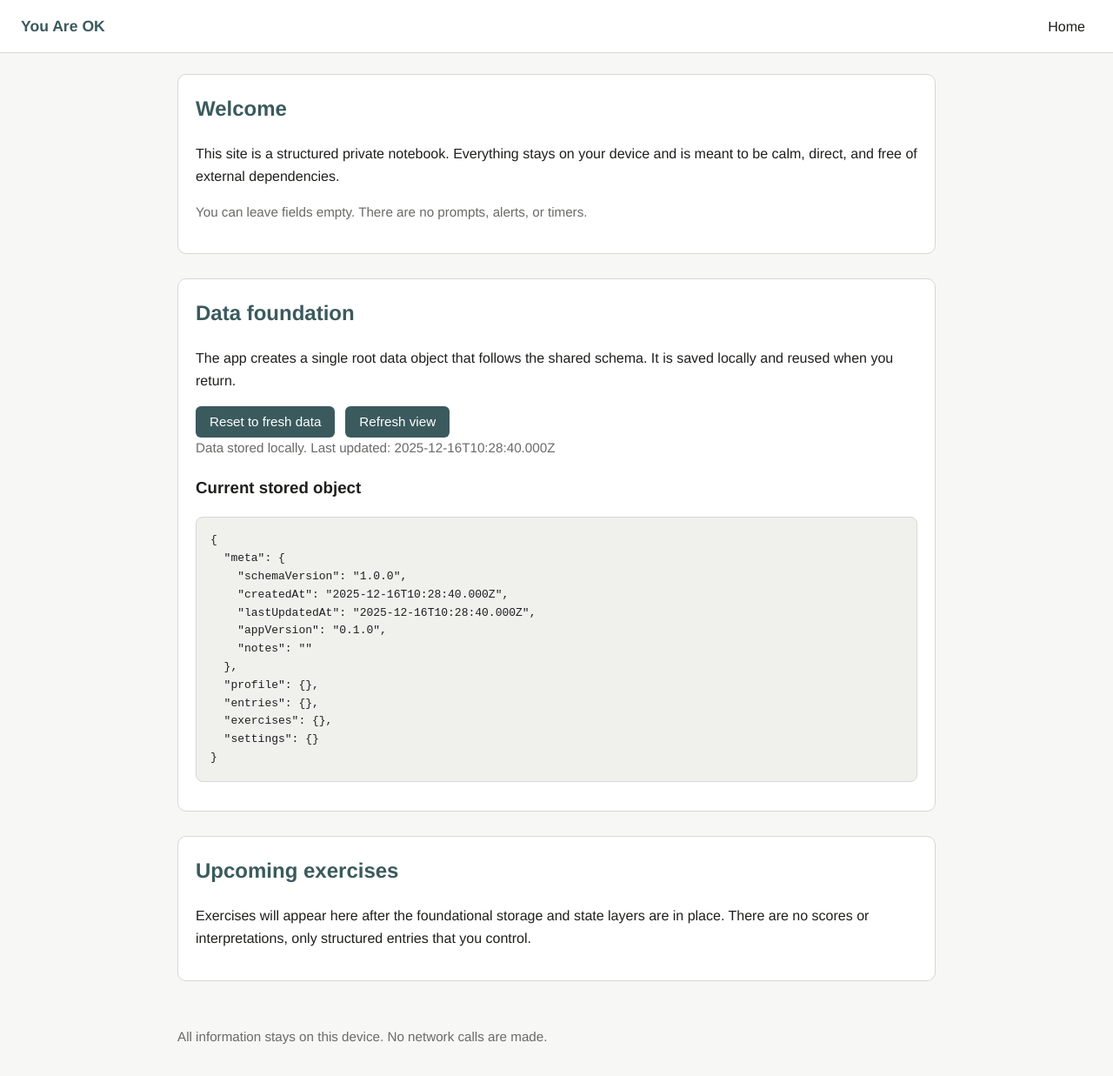
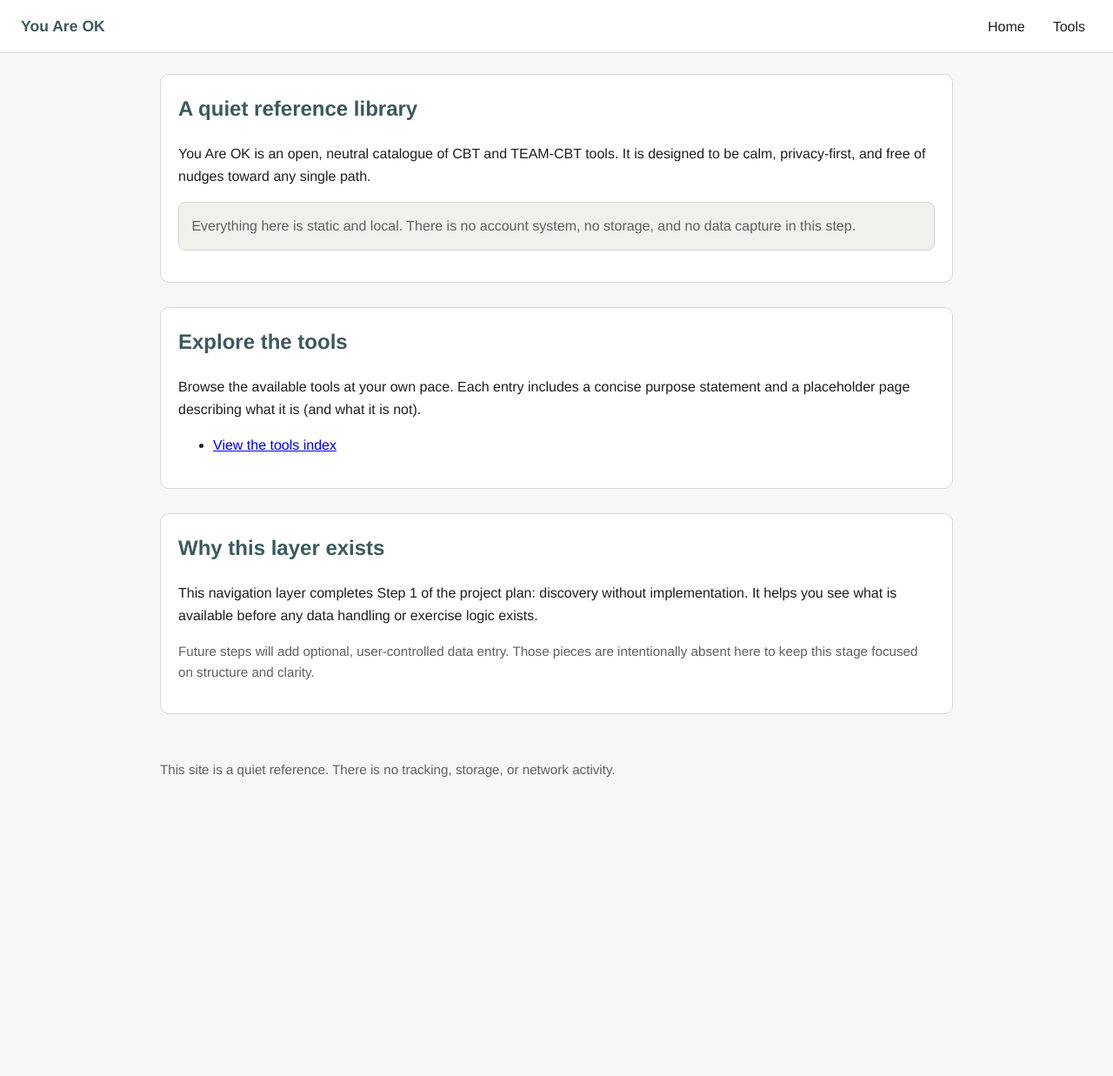
Before and after one commit to ptrcko/you-are-ok, a Jekyll site: the page built from index.md, in a window 1280 px wide and 1237 px high. Shown: the whole window at 87% size. Built offline with Jekyll 4.4.1, drawn with Linux system fonts in a browser that asks for light colours.

Commit message:
Add navigation-first tool discovery pages

```diff
--- a/_layouts/default.html
+++ b/_layouts/default.html
@@ -12,6 +12,7 @@
       <p class="nav-title">{{ site.title }}</p>
       <ul class="nav-links">
         <li><a href="{{ '/' | relative_url }}">Home</a></li>
+        <li><a href="{{ '/tools/' | relative_url }}">Tools</a></li>
       </ul>
     </nav>
   </header>
@@ -21,9 +22,7 @@
   </main>
 
   <footer>
-    <p class="status-note">All information stays on this device. No network calls are made.</p>
+    <p class="status-note">This site is a quiet reference. There is no tracking, storage, or network activity.</p>
   </footer>
-
-  <script src="{{ '/assets/js/app.js' | relative_url }}"></script>
 </body>
 </html>
--- a/assets/css/style.css
+++ b/assets/css/style.css
@@ -2,7 +2,7 @@
   --bg: #f7f7f5;
   --text: #1f1f1d;
   --accent: #3b5a5e;
-  --muted: #6a6a68;
+  --muted: #5f615f;
   --border: #d7d7d3;
   font-family: "Helvetica", "Arial", sans-serif;
 }
@@ -32,6 +32,7 @@
   justify-content: space-between;
   align-items: center;
   flex-wrap: wrap;
+  gap: 0.75rem;
 }
 
 .nav-title {
@@ -63,7 +64,7 @@
 }
 
 main {
-  max-width: 920px;
+  max-width: 960px;
   margin: 0 auto;
   padding: 1.5rem;
 }
@@ -85,34 +86,47 @@
   margin-top: 0;
 }
 
-pre {
+ul {
+  margin-top: 0.25rem;
+}
+
+.summary-grid {
+  display: grid;
+  grid-template-columns: repeat(auto-fit, minmax(240px, 1fr));
+  gap: 1rem;
+  padding: 0;
+  list-style: none;
+}
+
+.summary-card {
+  border: 1px solid var(--border);
+  border-radius: 10px;
+  padding: 1rem;
+  background: #fafaf7;
+}
+
+.summary-card h3 {
+  margin-top: 0;
+  color: var(--accent);
+  font-size: 1.1rem;
+}
+
+.summary-card a {
+  color: var(--accent);
+  text-decoration: none;
+}
+
+.summary-card a:focus,
+.summary-card a:hover {
+  text-decoration: underline;
+}
+
+.notice {
   background: #f0f0ec;
   border: 1px solid var(--border);
-  padding: 1rem;
   border-radius: 8px;
-  overflow-x: auto;
-}
-
-.button-row {
-  display: flex;
-  gap: 0.75rem;
-  flex-wrap: wrap;
-}
-
-button {
-  background: var(--accent);
-  color: #ffffff;
-  border: none;
-  padding: 0.6rem 1rem;
-  border-radius: 6px;
-  cursor: pointer;
-  font-size: 0.95rem;
-}
-
-button:focus,
-button:hover {
-  outline: 1px solid var(--border);
-  background: #2f474a;
+  padding: 0.9rem;
+  color: var(--muted);
 }
 
 .status-note {
@@ -121,7 +135,7 @@
 }
 
 footer {
-  max-width: 920px;
+  max-width: 960px;
   margin: 0 auto 2rem;
   padding: 0 1.5rem;
   color: var(--muted);
--- a/assets/js/app.js
+++ /dev/null
@@ -1,102 +0,0 @@
-(function () {
-  const storageKey = 'you-are-ok-data';
-  const appVersion = '0.1.0';
-
-  function createDefaultData() {
-    const now = new Date().toISOString();
-    return {
-      meta: {
-        schemaVersion: '1.0.0',
-        createdAt: now,
-        lastUpdatedAt: now,
-        appVersion,
-        notes: ''
-      },
-      profile: {},
-      entries: {},
-      exercises: {},
-      settings: {}
-    };
-  }
-
-  function ensureRootShape(maybeData) {
-    if (!maybeData || typeof maybeData !== 'object') {
-      return createDefaultData();
-    }
-
-    const root = Object.assign(createDefaultData(), maybeData);
-    root.meta = Object.assign(createDefaultData().meta, maybeData.meta || {});
-    root.profile = maybeData.profile || {};
-    root.entries = maybeData.entries || {};
-    root.exercises = maybeData.exercises || {};
-    root.settings = maybeData.settings || {};
-    return root;
-  }
-
-  function saveData(data) {
-    try {
-      localStorage.setItem(storageKey, JSON.stringify(data));
-    } catch (error) {
-      console.error('Unable to save data', error);
-    }
-  }
-
-  function loadData() {
-    try {
-      const raw = localStorage.getItem(storageKey);
-      if (!raw) {
-        const fresh = createDefaultData();
-        saveData(fresh);
-        return fresh;
-      }
-      const parsed = JSON.parse(raw);
-      const shaped = ensureRootShape(parsed);
-      saveData(shaped);
-      return shaped;
-    } catch (error) {
-      console.error('Unable to load data', error);
-      const fallback = createDefaultData();
-      saveData(fallback);
-      return fallback;
-    }
-  }
-
-  function renderStatus(data) {
-    const dumpEl = document.getElementById('data-dump');
-    const statusEl = document.getElementById('data-status');
-    if (dumpEl) {
-      dumpEl.textContent = JSON.stringify(data, null, 2);
-    }
-    if (statusEl) {
-      const updated = data.meta && data.meta.lastUpdatedAt ? data.meta.lastUpdatedAt : 'not recorded';
-      statusEl.textContent = `Data stored locally. Last updated: ${updated}`;
-    }
-  }
-
-  function wireControls(state) {
-    const resetButton = document.getElementById('reset-data');
-    if (resetButton) {
-      resetButton.addEventListener('click', function () {
-        state.data = createDefaultData();
-        saveData(state.data);
-        renderStatus(state.data);
-      });
-    }
-
-    const refreshButton = document.getElementById('refresh-view');
-    if (refreshButton) {
-      refreshButton.addEventListener('click', function () {
-        state.data = loadData();
-        renderStatus(state.data);
-      });
-    }
-  }
-
-  document.addEventListener('DOMContentLoaded', function () {
-    const data = loadData();
-    const state = { data };
-    renderStatus(state.data);
-    wireControls(state);
-    window.appState = state;
-  });
-})();
--- a/index.md
+++ b/index.md
@@ -4,24 +4,21 @@
 ---
 
 <section>
-  <h2>Welcome</h2>
-  <p>This site is a structured private notebook. Everything stays on your device and is meant to be calm, direct, and free of external dependencies.</p>
-  <p class="status-note">You can leave fields empty. There are no prompts, alerts, or timers.</p>
+  <h2>A quiet reference library</h2>
+  <p>You Are OK is an open, neutral catalogue of CBT and TEAM-CBT tools. It is designed to be calm, privacy-first, and free of nudges toward any single path.</p>
+  <p class="notice">Everything here is static and local. There is no account system, no storage, and no data capture in this step.</p>
 </section>
 
 <section>
-  <h2>Data foundation</h2>
-  <p>The app creates a single root data object that follows the shared schema. It is saved locally and reused when you return.</p>
-  <div class="button-row">
-    <button type="button" id="reset-data">Reset to fresh data</button>
-    <button type="button" id="refresh-view">Refresh view</button>
-  </div>
-  <p class="status-note" id="data-status" aria-live="polite"></p>
-  <h3>Current stored object</h3>
-  <pre id="data-dump" aria-live="polite"></pre>
+  <h2>Explore the tools</h2>
+  <p>Browse the available tools at your own pace. Each entry includes a concise purpose statement and a placeholder page describing what it is (and what it is not).</p>
+  <ul>
+    <li><a href="{{ '/tools/' | relative_url }}">View the tools index</a></li>
+  </ul>
 </section>
 
 <section>
-  <h2>Upcoming exercises</h2>
-  <p>Exercises will appear here after the foundational storage and state layers are in place. There are no scores or interpretations, only structured entries that you control.</p>
+  <h2>Why this layer exists</h2>
+  <p>This navigation layer completes Step 1 of the project plan: discovery without implementation. It helps you see what is available before any data handling or exercise logic exists.</p>
+  <p class="status-note">Future steps will add optional, user-controlled data entry. Those pieces are intentionally absent here to keep this stage focused on structure and clarity.</p>
 </section>
```
Also changed, not shown: tools/brief-mood-survey.md (added, +31 -0 lines), tools/cognitive-distortion-identification.md (added, +31 -0 lines), tools/cost-benefit-analysis.md (added, +31 -0 lines), tools/exposure-log.md (added, +31 -0 lines), tools/fear-hierarchy.md (added, +31 -0 lines), tools/index.md (added, +47 -0 lines), tools/phobia-log.md (added, +31 -0 lines), tools/relapse-awareness-log.md (added, +31 -0 lines), tools/thought-record.md (added, +31 -0 lines).
